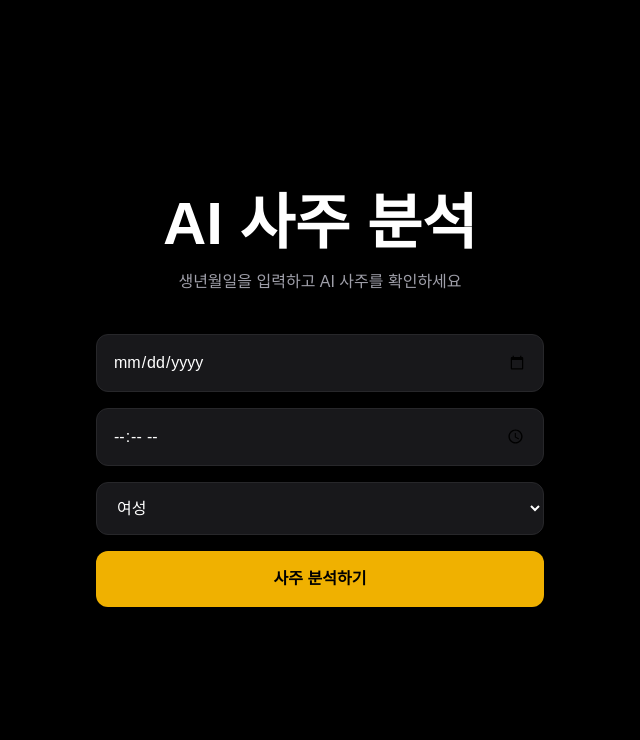
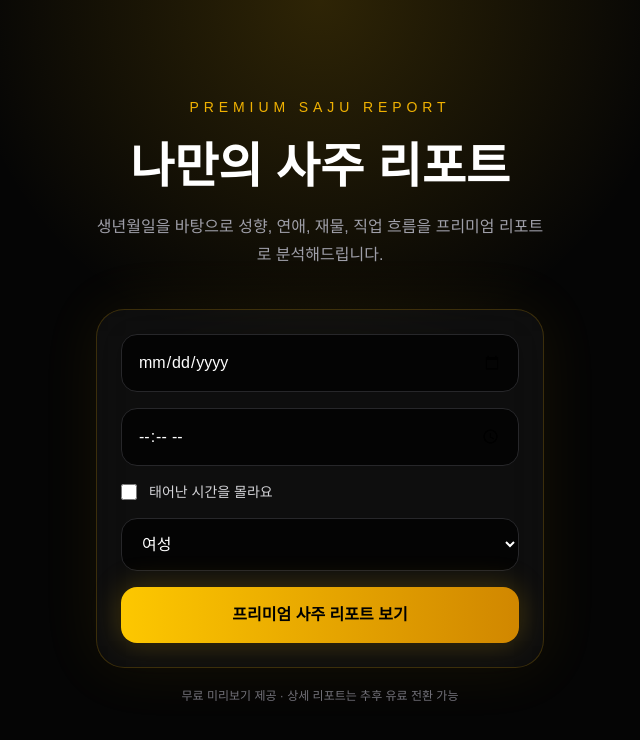
Before and after one commit to kkoyeonz-coder/Repository-name-saju-ai-Public, a Next.js app: page / in a window 1280 px wide. Shown: the top 740 px of the page, without its empty margins (320-960 px from the left). Built offline with nearby package versions, Linux system fonts and the light colour scheme.

Commit message:
update premium ui and unknown time option

```diff
--- a/app/api/saju/route.ts
+++ b/app/api/saju/route.ts
@@ -74,10 +74,11 @@ export async function POST(req: Request) {
   const body = await req.json()
 
   const birth = body.birth
-  const time = body.time
+ const time = body.time
+const unknownTime = body.unknownTime
 
-  const [year, month, day] = birth.split("-").map(Number)
-  const [hour, minute] = time.split(":").map(Number)
+const [year, month, day] = birth.split("-").map(Number)
+const [hour, minute] = unknownTime ? [12, 0] : time.split(":").map(Number)
 
   const solar = Solar.fromYmdHms(
     year,
@@ -123,7 +124,7 @@ export async function POST(req: Request) {
           role: "user",
           content: `
 생년월일: ${birth}
-태어난 시간: ${time}
+태어난 시간: ${unknownTime ? "모름, 정오 기준으로 임시 분석" : time}
 성별: ${body.gender}
 
 년주: ${yearGanZhi}
--- a/app/page.tsx
+++ b/app/page.tsx
@@ -8,11 +8,17 @@ export default function Home() {
 
   const [birth, setBirth] = useState("")
   const [time, setTime] = useState("")
+  const [unknownTime, setUnknownTime] = useState(false)
   const [gender, setGender] = useState("여성")
 
   const handleSubmit = () => {
-    if (!birth || !time) {
-      alert("생년월일과 태어난 시간을 입력해주세요.")
+    if (!birth) {
+      alert("생년월일을 입력해주세요.")
+      return
+    }
+
+    if (!unknownTime && !time) {
+      alert("태어난 시간을 입력하거나 '시간 모름'을 선택해주세요.")
       return
     }
 
@@ -20,7 +26,8 @@ export default function Home() {
       "saju-input",
       JSON.stringify({
         birth,
-        time,
+        time: unknownTime ? "unknown" : time,
+        unknownTime,
         gender,
       })
     )
@@ -29,35 +36,56 @@ export default function Home() {
   }
 
   return (
-    <main className="min-h-screen bg-black text-white flex items-center justify-center px-6">
-      <div className="w-full max-w-md">
-        <h1 className="text-6xl font-bold text-center">
-          AI 사주 분석
+    <main className="min-h-screen bg-[#050505] text-white flex items-center justify-center px-6">
+      <div className="absolute inset-0 bg-[radial-gradient(circle_at_top,rgba(234,179,8,0.18),transparent_35%)]" />
+
+      <div className="relative w-full max-w-md">
+        <p className="text-center text-yellow-500 tracking-[0.35em] text-sm mb-5">
+          PREMIUM SAJU REPORT
+        </p>
+
+        <h1 className="text-5xl font-bold text-center leading-tight">
+          나만의 사주 리포트
         </h1>
 
-        <p className="text-center text-zinc-400 mt-4">
-          생년월일을 입력하고 AI 사주를 확인하세요
+        <p className="text-center text-zinc-400 mt-4 leading-7">
+          생년월일을 바탕으로 성향, 연애, 재물, 직업 흐름을
+          프리미엄 리포트로 분석해드립니다.
         </p>
 
-        <div className="mt-10 space-y-4">
+        <div className="mt-10 rounded-[28px] border border-yellow-500/20 bg-white/[0.04] backdrop-blur-xl p-6 shadow-[0_0_60px_rgba(234,179,8,0.08)] space-y-4">
           <input
             type="date"
             value={birth}
             onChange={(e) => setBirth(e.target.value)}
-            className="w-full p-4 rounded-xl bg-zinc-900 border border-zinc-800"
+            className="w-full p-4 rounded-2xl bg-black/70 border border-zinc-800 text-white outline-none focus:border-yellow-500"
           />
 
           <input
             type="time"
             value={time}
+            disabled={unknownTime}
             onChange={(e) => setTime(e.target.value)}
-            className="w-full p-4 rounded-xl bg-zinc-900 border border-zinc-800"
+            className="w-full p-4 rounded-2xl bg-black/70 border border-zinc-800 text-white outline-none focus:border-yellow-500 disabled:opacity-40"
           />
+
+          <label className="flex items-center gap-3 text-sm text-zinc-300">
+            <input
+              type="checkbox"
+              checked={unknownTime}
+              onChange={(e) => {
+                setUnknownTime(e.target.checked)
+                if (e.target.checked) setTime("")
+              }}
+              className="h-4 w-4"
+            />
+            태어난 시간을 몰라요
+          </label>
 
           <select
             value={gender}
             onChange={(e) => setGender(e.target.value)}
-            className="w-full p-4 rounded-xl bg-zinc-900 border border-zinc-800"
+            className="w-full p-4 rounded-2xl bg-black/70 border border-zinc-800 text-white outline-none focus:border-yellow-500"
           >
             <option>여성</option>
             <option>남성</option>
@@ -65,11 +93,15 @@ export default function Home() {
 
           <button
             onClick={handleSubmit}
-            className="w-full p-4 rounded-xl bg-yellow-500 text-black font-bold"
+            className="w-full p-4 rounded-2xl bg-gradient-to-r from-yellow-400 to-yellow-600 text-black font-bold shadow-[0_0_30px_rgba(234,179,8,0.25)] hover:scale-[1.02] transition"
           >
-            사주 분석하기
+            프리미엄 사주 리포트 보기
           </button>
         </div>
+
+        <p className="text-center text-xs text-zinc-500 mt-5">
+          무료 미리보기 제공 · 상세 리포트는 추후 유료 전환 가능
+        </p>
       </div>
     </main>
   )
--- a/app/result/page.tsx
+++ b/app/result/page.tsx
@@ -147,12 +147,12 @@ export default function ResultPage() {
 
         <div className="mt-8 bg-zinc-900 border border-zinc-800 rounded-3xl p-6">
           <h2 className="text-2xl font-bold mb-4">
-            AI 분석
+            프리미엄 사주 해석
           </h2>
 
           {loading ? (
             <p className="text-zinc-400">
-              🔮 사주를 분석하고 있습니다...
+              🔮 원국과 오행 흐름을 정밀 분석하고 있습니다.
             </p>
           ) : (
             <div className="text-zinc-300 leading-8 whitespace-pre-wrap">
```
